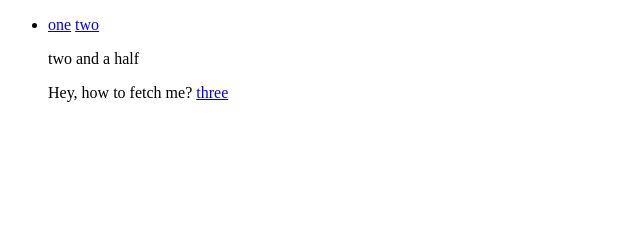
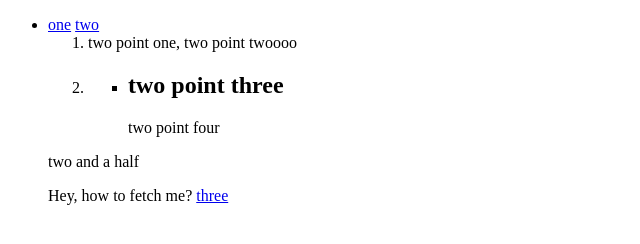
Before and after one commit to sun-ruiheng/Dummy-Page, a plain HTML site: page index.html in a window 1280 px wide. Shown: the whole page, without its empty margins (0-640 px from the left). Drawn offline with Linux system fonts and the light colour scheme.

Commit message:
Update index.html

```diff
--- a/index.html
+++ b/index.html
@@ -5,6 +5,19 @@
             <a href="ha">one</a>
             <a href="ha">two</a>
             <div>
+                <ol>
+                    <li>
+                        two point one, two point twoooo
+                    </li>
+                    <li>
+                        <ul>
+                            <li>
+                                <h2>two point three</h2>
+                            </li>
+                            two point four
+                        </ul>
+                    </li>
+                </ol>
                 <p>two and a half</p>
             </div>
             Hey, how to fetch me?
```
